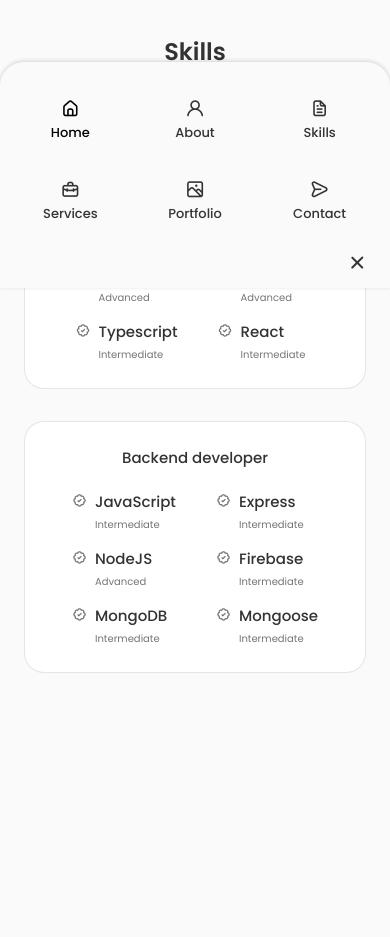
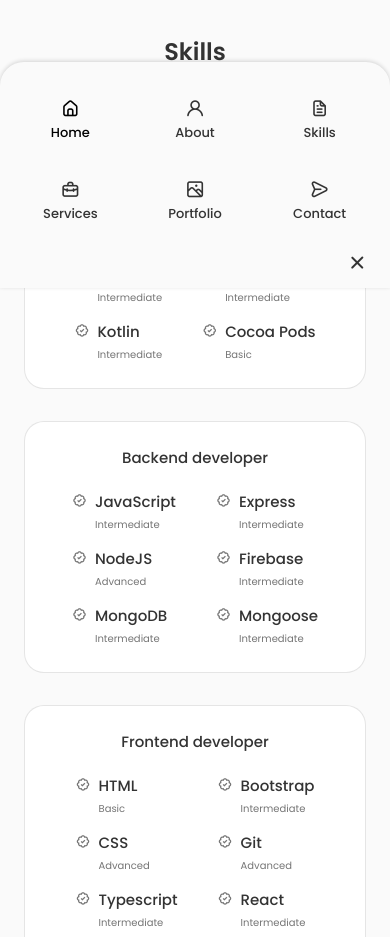
Before and after one commit to Ninise/nikita-website, a React (Create React App) app: page / in a window 390 px wide. Shown: the part 1400-2337 px from the top of the page. Before the commit the page ends 2121 px from the top, so only its background shows below. Built offline with nearby package versions, Linux system fonts and the light colour scheme.

Commit message:
added skills section mobile

```diff
--- /dev/null
+++ b/src/components/skills/Mobile.jsx
@@ -0,0 +1,73 @@
+import React from "react";
+
+export const Mobile = () => {
+
+    return (
+        <div className="skills__content">
+        <h3 className="skills__title">Mobile developer</h3>
+
+        <div className="skills__box">
+            <div className="skills__group">
+                <div className="skills__data">
+                    <i className="bx bx-badge-check"></i>
+
+                    <div>
+                        <h3 className="skills__name">Android</h3>
+                        <span className="skills__level">Advanced</span>
+                    </div>
+                </div>
+
+
+                <div className="skills__data">
+                    <i className="bx bx-badge-check"></i>
+
+                    <div>
+                        <h3 className="skills__name">Java</h3>
+                        <span className="skills__level">Intermediate</span>
+                    </div>
+                </div>
+
+                <div className="skills__data">
+                    <i className="bx bx-badge-check"></i>
+
+                    <div>
+                        <h3 className="skills__name">Kotlin</h3>
+                        <span className="skills__level">Intermediate</span>
+                    </div>
+                </div>
+            </div>
+
+            <div className="skills__group">
+                <div className="skills__data">
+                    <i className="bx bx-badge-check"></i>
+
+                    <div>
+                        <h3 className="skills__name">iOS</h3>
+                        <span className="skills__level">Intermediate</span>
+                    </div>
+                </div>
+
+
+                <div className="skills__data">
+                    <i className="bx bx-badge-check"></i>
+
+                    <div>
+                        <h3 className="skills__name">Swift</h3>
+                        <span className="skills__level">Intermediate</span>
+                    </div>
+                </div>
+
+                <div className="skills__data">
+                    <i className="bx bx-badge-check"></i>
+
+                    <div>
+                        <h3 className="skills__name">Cocoa Pods</h3>
+                        <span className="skills__level">Basic</span>
+                    </div>
+                </div>
+            </div>
+        </div>
+    </div>
+    );
+
+};
--- a/src/components/skills/Skills.jsx
+++ b/src/components/skills/Skills.jsx
@@ -2,6 +2,7 @@
 import { Frontend } from "./Frontend";
 import { Backend } from "./Backend";
 import './skills.css';
+import { Mobile } from "./Mobile";
 
 
 export const Skills = () => {
@@ -12,8 +13,10 @@
             <span className="section__subtitle">My technical level</span>
 
             <div className="skills__container container grid">
+                <Mobile />
+                <Backend />
                 <Frontend />
-                <Backend />
+
             </div>
         </section>
     )
--- a/src/components/skills/skills.css
+++ b/src/components/skills/skills.css
@@ -1,5 +1,5 @@
 .skills__container {
-    grid-template-columns: repeat(2, 350px);
+    grid-template-columns: repeat(3, 350px);
     column-gap: 3rem;
     justify-content: center;
 }
```
